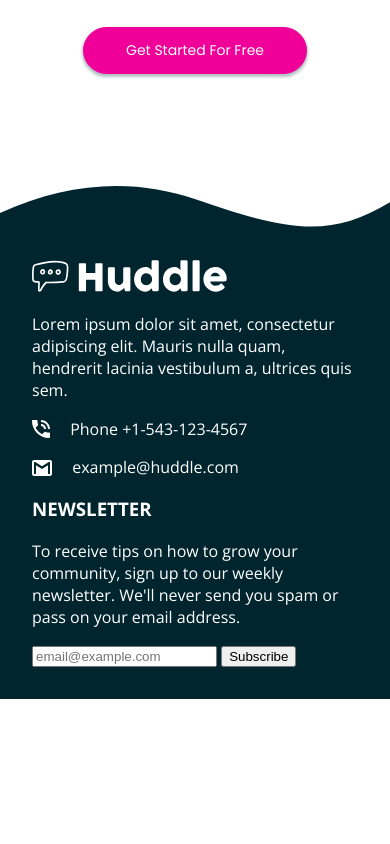
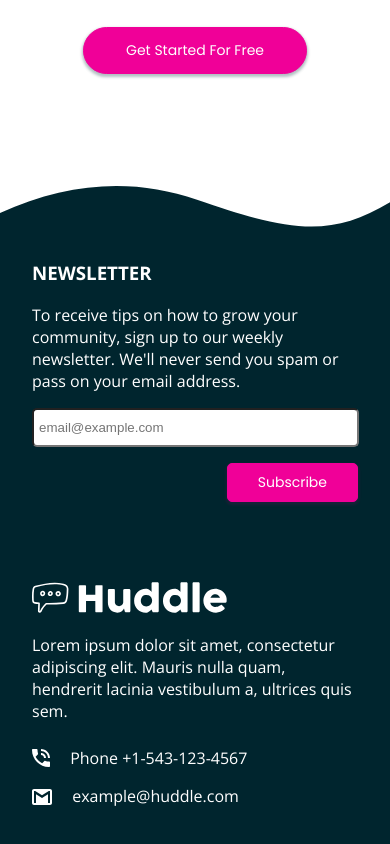
Before and after one commit to joespinelli7/huddle-landing-page, a website: page index.html in a window 390 px wide. Shown: the part 3043-3887 px from the top of the page. Before the commit the page ends 3742 px from the top, so only its background shows below. Drawn offline with nearby package versions, Linux system fonts and the light colour scheme.

Commit message:
theme: Finish css and footer contact info responsiveness and section

```diff
--- a/css/components/footer.css
+++ b/css/components/footer.css
@@ -4,6 +4,8 @@
  */
 
 .footer__contact-info {
+  display: flex;
+  gap: 15rem;
   padding: 5rem 5rem 5rem;;
   color: var(--white);
   background-color: var(--darkCyan);
@@ -21,13 +23,73 @@
   margin-right: 1rem;
 }
 
+.footer-input {
+  height: 25px;
+  padding: 5px;
+  border-radius: 5px;
+  width: 50%;
+  margin: 1rem 1.5rem 0 0;
+}
+
+.footer-button {
+  font-family: 'Poppins', sans-serif;
+  font-size: 14px;
+  border-radius: 5px;
+  background-color: var(--pink);
+  border: 1px solid var(--pink);
+  padding: 8px 30px;
+  color: var(--white);
+  box-shadow: 0px 2px 3px 1px rgba(240 0 152 / 10%);
+}
+
+.footer-button:hover {
+  background-color: var(--white);
+  color: var(--pink);
+  box-shadow: 0px 2px 3px 1px rgba(240, 0, 152, 35%);
+  transition: color 600ms, background-color 600ms;
+}
+
+.footer__contact-info-right > h3 {
+  margin-top: unset;
+}
+
+.footer__contact-info-left > p:first-of-type {
+  margin: 1rem 0 1.5rem;
+  width: 70%;
+}
+
+.footer__contact-info-right > p {
+  width: 70%;
+}
 
 @media screen and (max-width: 768px) {
   .footer__contact-info {
     padding: 2rem 2rem 2rem;
+    flex-direction: column-reverse;
+    gap: 5rem;
   }
 
   .footer__logo {
     width: 50vw;
   }
+
+  .footer-input {
+    display: block;
+    margin-bottom: 1rem;
+    width: 96%;
+  }
+
+  .footer__contact-info-left > p:first-of-type {
+    width: unset;
+  }
+
+  .footer__contact-info-right > p {
+    width: unset;
+  }
+
+  .footer__contact-info-right > a {
+    display: flex;
+    justify-content: flex-end;
+    text-decoration: none;
+  }
 }
--- a/css/styles.css
+++ b/css/styles.css
@@ -288,6 +288,8 @@ body {
  */
 
 .footer__contact-info {
+  display: flex;
+  gap: 15rem;
   padding: 5rem 5rem 5rem;
   color: var(--white);
   background-color: var(--darkCyan);
@@ -305,13 +307,74 @@ body {
   margin-right: 1rem;
 }
 
+.footer-input {
+  height: 25px;
+  padding: 5px;
+  border-radius: 5px;
+  width: 50%;
+  margin: 1rem 1.5rem 0 0;
+}
+
+.footer-button {
+  font-family: 'Poppins', sans-serif;
+  font-size: 14px;
+  border-radius: 5px;
+  background-color: var(--pink);
+  border: 1px solid var(--pink);
+  padding: 8px 30px;
+  color: var(--white);
+  box-shadow: 0px 2px 3px 1px rgba(240 0 152 / 10%);
+}
+
+.footer-button:hover {
+  background-color: var(--white);
+  color: var(--pink);
+  box-shadow: 0px 2px 3px 1px rgba(240, 0, 152, 35%);
+  transition: color 600ms, background-color 600ms;
+}
+
+.footer__contact-info-right > h3 {
+  margin-top: unset;
+}
+
+.footer__contact-info-left > p:first-of-type {
+  margin: 1rem 0 1.5rem;
+  width: 70%;
+}
+
+.footer__contact-info-right > p {
+  width: 70%;
+}
+
 @media screen and (max-width: 768px) {
   .footer__contact-info {
     padding: 2rem 2rem 2rem;
+    flex-direction: column-reverse;
+    gap: 5rem;
   }
 
   .footer__logo {
     width: 50vw;
+  }
+
+  .footer-input {
+    display: block;
+    margin-bottom: 1rem;
+    width: 96%;
+  }
+
+  .footer__contact-info-left > p:first-of-type {
+    width: unset;
+  }
+
+  .footer__contact-info-right > p {
+    width: unset;
+  }
+
+  .footer__contact-info-right > a {
+    display: flex;
+    justify-content: flex-end;
+    text-decoration: none;
   }
 }
 /**
```
